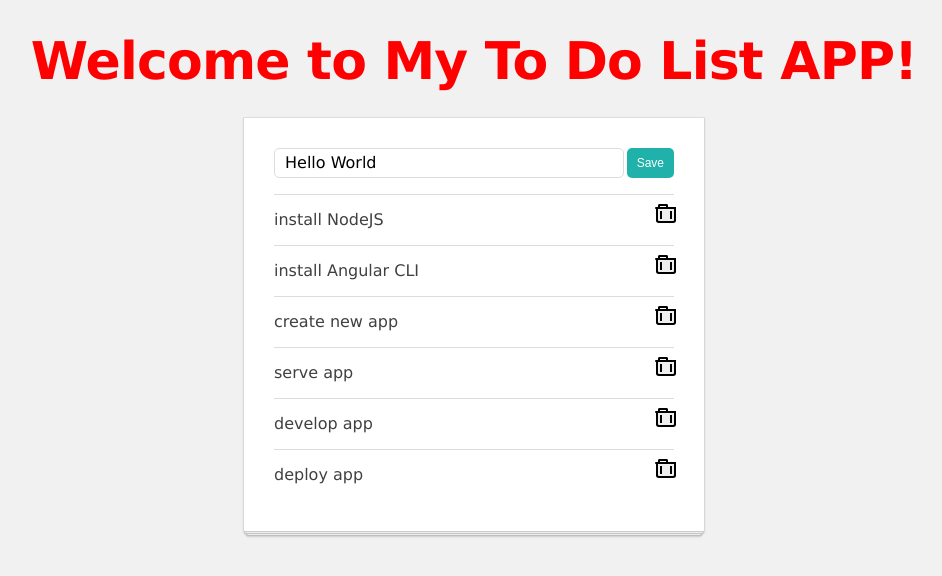
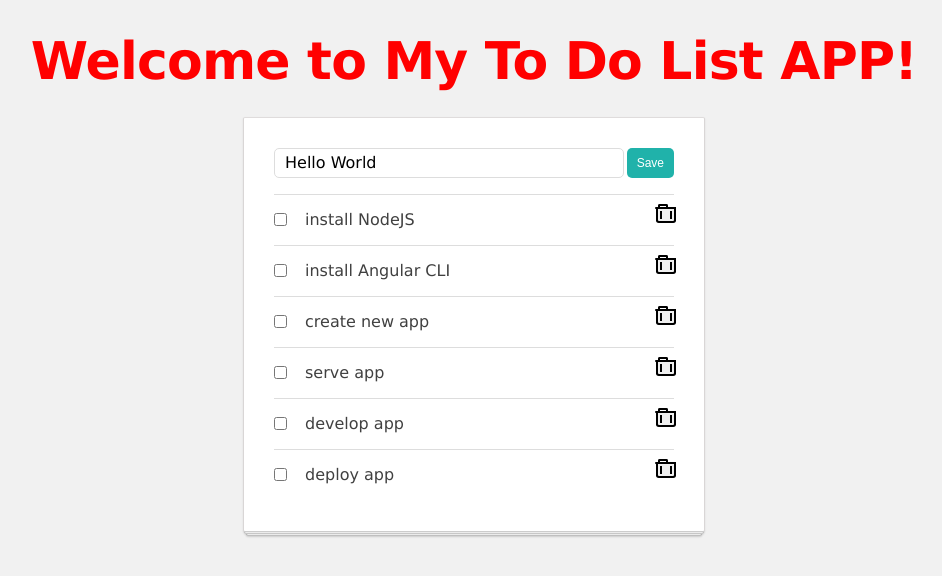
Before and after one commit to ozgegurel/angular-todo-app, an Angular app: page / in a window 1280 px wide. Shown: the top 576 px of the page, without its empty margins (166-1108 px from the left). Built offline with nearby package versions, Linux system fonts and the light colour scheme.

Commit message:
add checkbox

```diff
--- a/src/app/list-manager/list-manager.component.ts
+++ b/src/app/list-manager/list-manager.component.ts
@@ -11,7 +11,8 @@ import { TodoListService } from '../services/todo-list.service';
       <ul>
         <li *ngFor="let todoItem of todoList">
           <app-todo-item [item]="todoItem"
-                         (remove)="removeItem($event)"></app-todo-item>
+                         (remove)="removeItem($event)"
+                         (update)="updateItem($event.item, $event.changes)"></app-todo-item>
         </li>
       </ul>
     </div>
@@ -33,7 +34,11 @@ export class ListManagerComponent implements OnInit {
   }
 
   removeItem(item) {
-  this.todoListService.deleteItem(item);
+    this.todoListService.deleteItem(item);
+  }
+
+  updateItem(item, changes) {
+    this.todoListService.updateItem(item, changes);
   }
 
 }
--- a/src/app/todo-item/todo-item.component.css
+++ b/src/app/todo-item/todo-item.component.css
@@ -58,3 +58,6 @@
     top: -7px;
     left: -2px
 }
+.todo-complete {
+    text-decoration: line-through;
+  }
--- a/src/app/todo-item/todo-item.component.ts
+++ b/src/app/todo-item/todo-item.component.ts
@@ -4,12 +4,16 @@ import { TodoItem } from '../interfaces/todo-item';
 @Component({
   selector: 'app-todo-item',
   template: `
-    <div class="todo-item">
+  <div class="todo-item">
+    <input type="checkbox"
+           class="todo-checkbox"
+           (click)="completeItem()"/>
+    <span class="todo-title" [ngClass]="{'todo-complete': item.completed}">
       {{ item.title }}
-
-      <button class="gg-trash" (click)="removeItem()">
-      </button>
-    </div>
+    </span>
+    <button class = "gg-trash" (click)="removeItem()">
+    </button>
+  </div>
   `,
   styleUrls: ['./todo-item.component.css']
 })
@@ -18,8 +22,8 @@ import { TodoItem } from '../interfaces/todo-item';
 
 export class TodoItemComponent implements OnInit {
   @Input() item: TodoItem;
-
   @Output() remove: EventEmitter<TodoItem> = new EventEmitter();
+  @Output() update: EventEmitter<any> = new EventEmitter();
 
   constructor() { }
 
@@ -30,4 +34,11 @@ export class TodoItemComponent implements OnInit {
     this.remove.emit(this.item);
   }
 
+  completeItem() {
+    this.update.emit({
+      item: this.item,
+      changes: {completed: !this.item.completed}
+    });
+  }
+
 }
```
